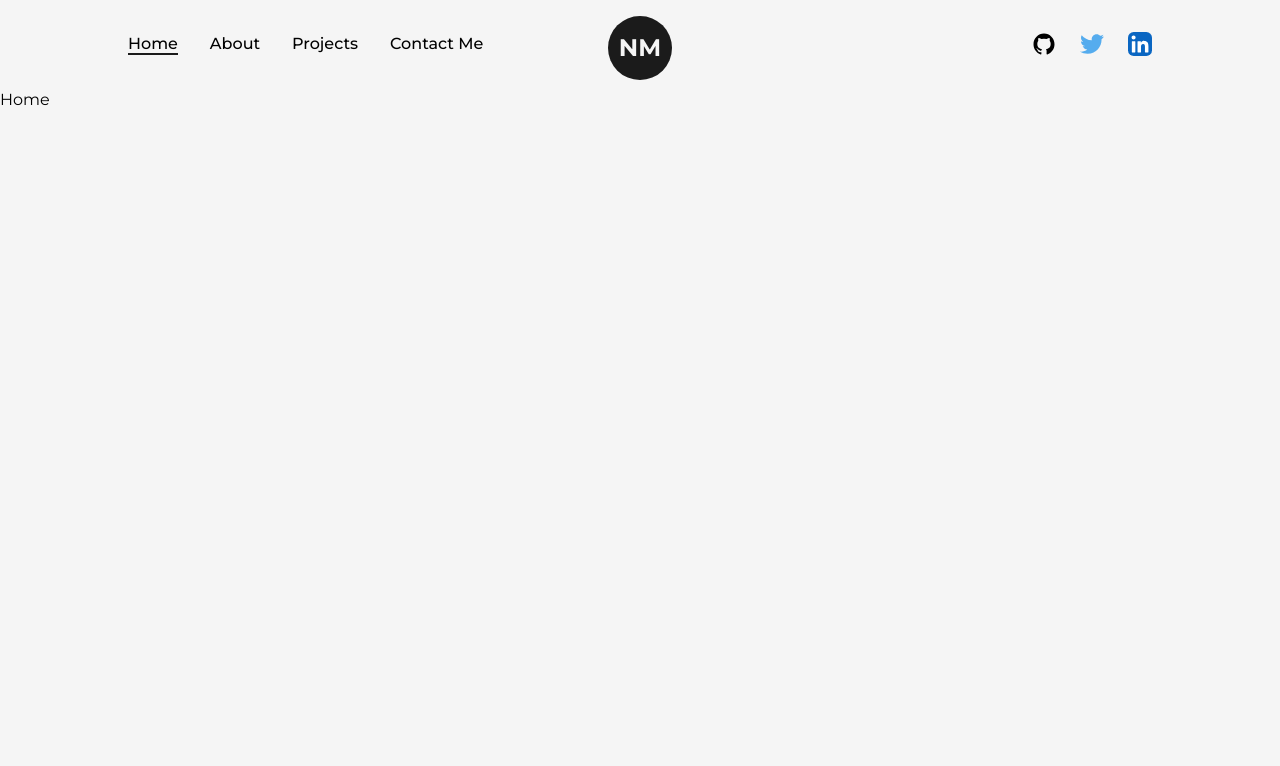
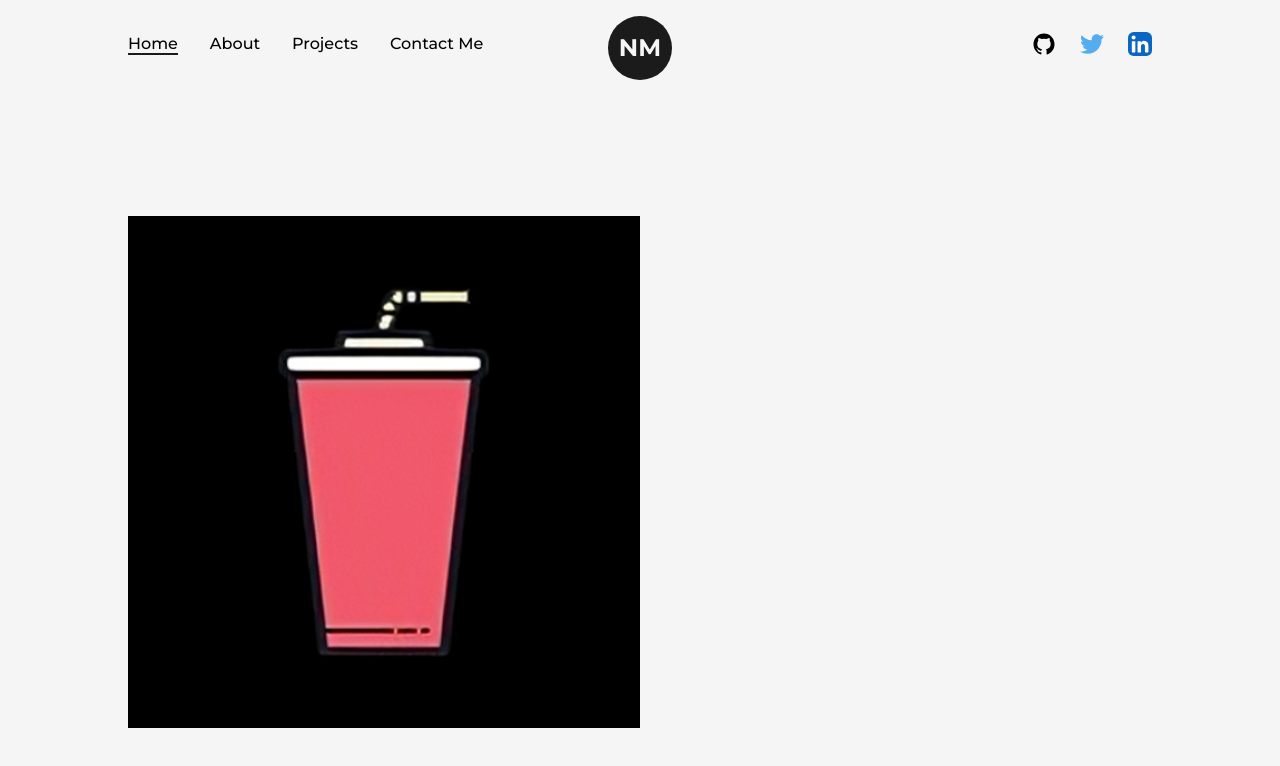
Before and after one commit to NickM101/portfolio, a Next.js app: page / in a window 1280 px wide. Shown: the top 766 px of the page. Built offline with nearby package versions, Linux system fonts and the light colour scheme.

Commit message:
Added profile image

```diff
--- /dev/null
+++ b/src/components/Layout.js
@@ -0,0 +1,11 @@
+import React from 'react'
+
+const Layout = ({ children, className=""}) => {
+  return (
+    <div className={`w-full h-full inline-block z-0 bg-light p-32 ${className}`}>
+        {children}
+    </div>
+  )
+}
+
+export default Layout
--- a/src/pages/index.js
+++ b/src/pages/index.js
@@ -1,4 +1,9 @@
 import Head from "next/head";
+import Image from "next/image";
+
+import Layout from "@/components/Layout";
+
+import dummyImage from '../../public/images/playstore.png'
 
 export default function Home() {
   return (
@@ -6,9 +11,16 @@ export default function Home() {
       <Head>
         <title>Create Next App</title>
         <meta name="description" content="Generated by create next app" />
-
-      </Head >
-      <main >Home</main>
+      </Head>
+      <main>
+        <Layout>
+         <div className="flex items-center justify-between w-full">
+          <div>
+            <Image src={dummyImage} alt="Nick Munene" className="w-full h-auto"/>
+          </div>
+         </div>
+        </Layout>
+      </main>
     </>
   );
 }
```
Also changed, not shown: public/images/playstore.png (added).
